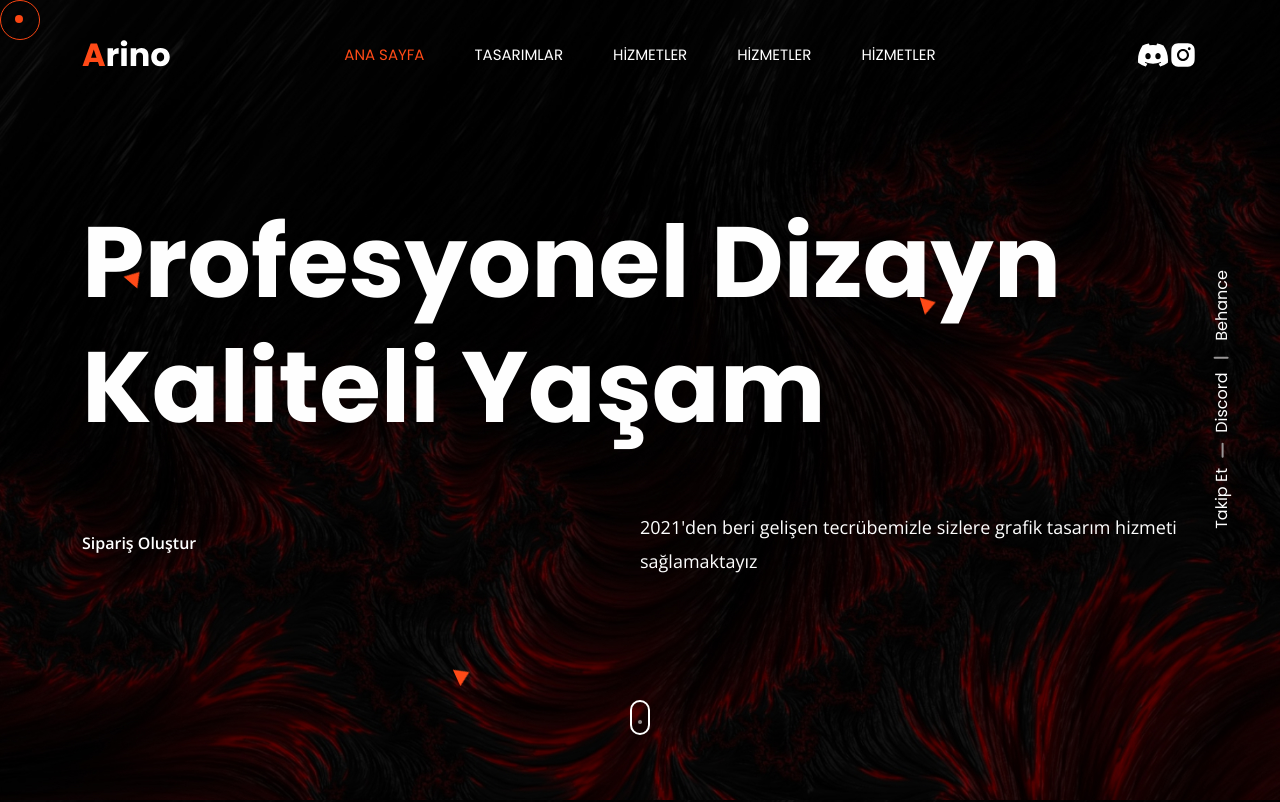
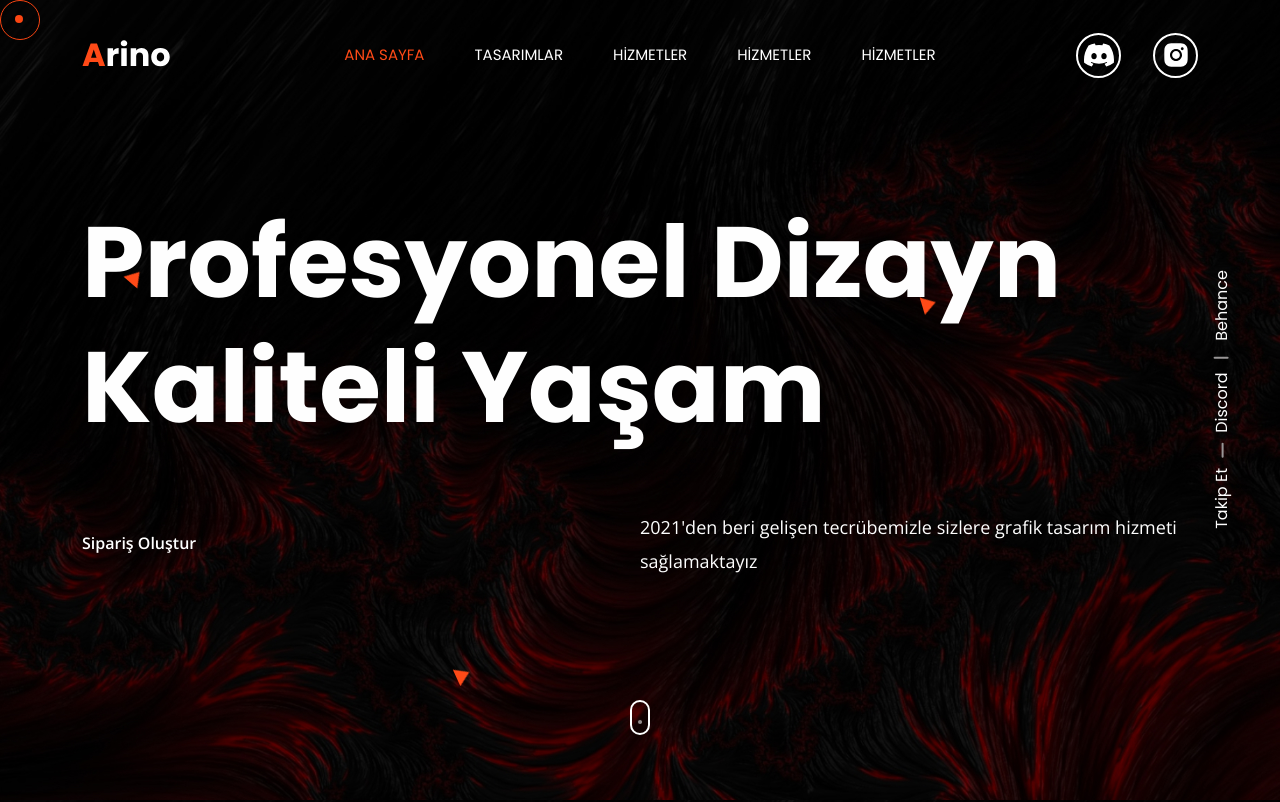
Before and after one commit to risuscreative/alphawebsite, a React (Create React App) app: page / in a window 1280 px wide. Shown: the top 802 px of the page. Built offline with nearby package versions, Linux system fonts and the light colour scheme; some icons are missing.

Commit message:
alpha btn

```diff
--- a/src/components/Header/alpha.css
+++ b/src/components/Header/alpha.css
@@ -1,13 +1,3 @@
 .menu-item-has-children a::after {
     display: none !important
 }
-
-.alpha-btn {
-    width: 45px;
-    height: 45px;
-    border-radius: 50%;
-    border: 2px solid #FFFFFF;
-    display: flex;
-    align-items: center;
-    justify-content: center
-}
--- a/src/components/Header/index.jsx
+++ b/src/components/Header/index.jsx
@@ -92,7 +92,7 @@ export default function Header({ variant }) {
                   </span>
                 </Div>
               </Div>
-              <Div className="cs-main_header_right">
+              <Div className="cs-main_header_right" style={{gap: "2rem"}}>
                 <a target="_blank" href="https://discord.gg/7Q7EbNKHha">
                   <Div className="alpha-btn">
                     <svg stroke="#FFFFFF" fill="#FFFFFF" stroke-width="0" viewBox="0 0 16 16" height="30px" width="30px" xmlns="http://www.w3.org/2000/svg"><path d="M13.545 2.907a13.227 13.227 0 0 0-3.257-1.011.05.05 0 0 0-.052.025c-.141.25-.297.577-.406.833a12.19 12.19 0 0 0-3.658 0 8.258 8.258 0 0 0-.412-.833.051.051 0 0 0-.052-.025c-1.125.194-2.22.534-3.257 1.011a.041.041 0 0 0-.021.018C.356 6.024-.213 9.047.066 12.032c.001.014.01.028.021.037a13.276 13.276 0 0 0 3.995 2.02.05.05 0 0 0 .056-.019c.308-.42.582-.863.818-1.329a.05.05 0 0 0-.01-.059.051.051 0 0 0-.018-.011 8.875 8.875 0 0 1-1.248-.595.05.05 0 0 1-.02-.066.051.051 0 0 1 .015-.019c.084-.063.168-.129.248-.195a.05.05 0 0 1 .051-.007c2.619 1.196 5.454 1.196 8.041 0a.052.052 0 0 1 .053.007c.08.066.164.132.248.195a.051.051 0 0 1-.004.085 8.254 8.254 0 0 1-1.249.594.05.05 0 0 0-.03.03.052.052 0 0 0 .003.041c.24.465.515.909.817 1.329a.05.05 0 0 0 .056.019 13.235 13.235 0 0 0 4.001-2.02.049.049 0 0 0 .021-.037c.334-3.451-.559-6.449-2.366-9.106a.034.034 0 0 0-.02-.019Zm-8.198 7.307c-.789 0-1.438-.724-1.438-1.612 0-.889.637-1.613 1.438-1.613.807 0 1.45.73 1.438 1.613 0 .888-.637 1.612-1.438 1.612Zm5.316 0c-.788 0-1.438-.724-1.438-1.612 0-.889.637-1.613 1.438-1.613.807 0 1.451.73 1.438 1.613 0 .888-.631 1.612-1.438 1.612Z"></path></svg>
--- a/src/scss/common/_general.scss
+++ b/src/scss/common/_general.scss
@@ -1651,3 +1651,13 @@ label {
     column-count: 1;
   }
 }
+
+.alpha-btn {
+  width: 45px;
+  height: 45px;
+  border-radius: 50%;
+  border: 2px solid #FFFFFF;
+  display: flex;
+  align-items: center;
+  justify-content: center
+}
```
